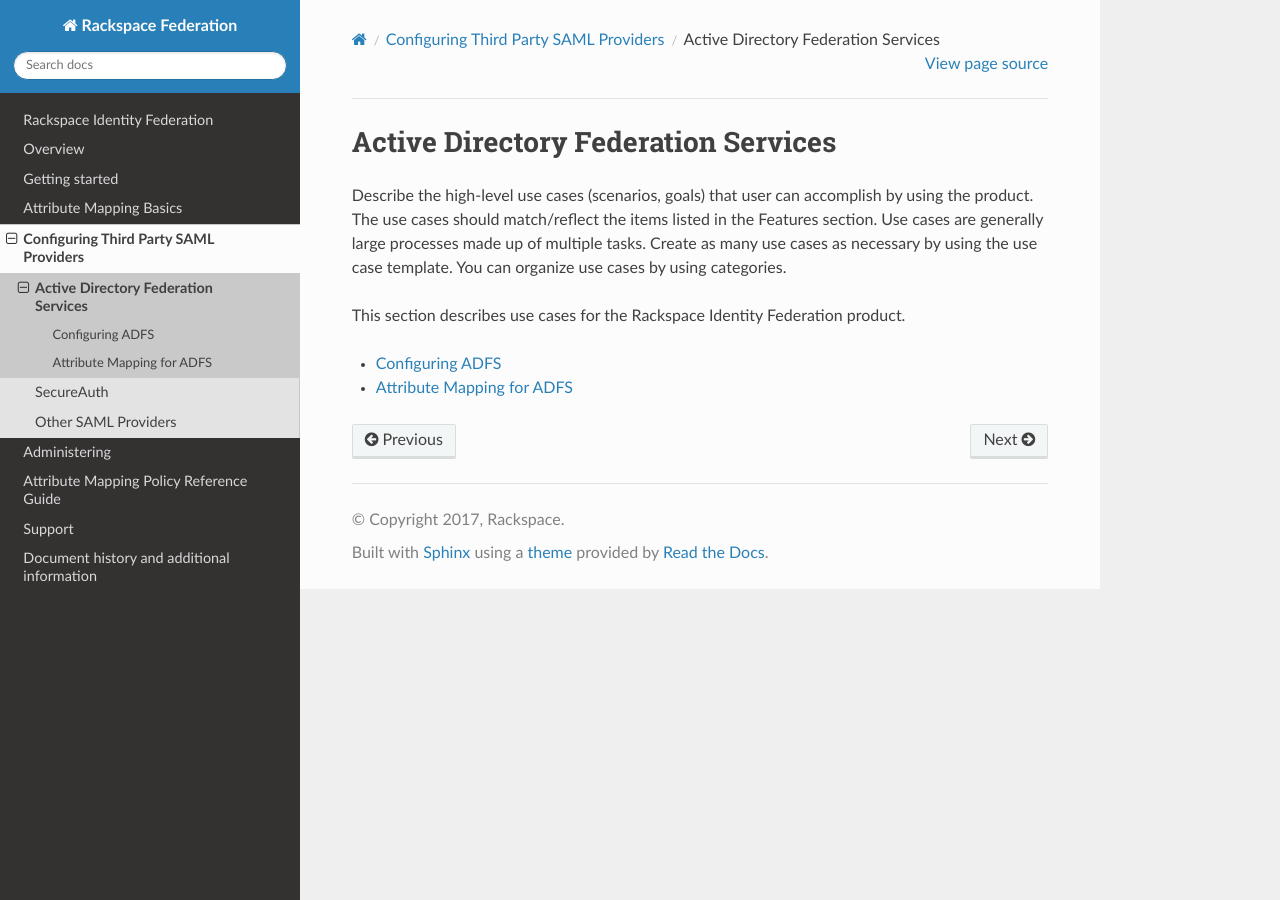
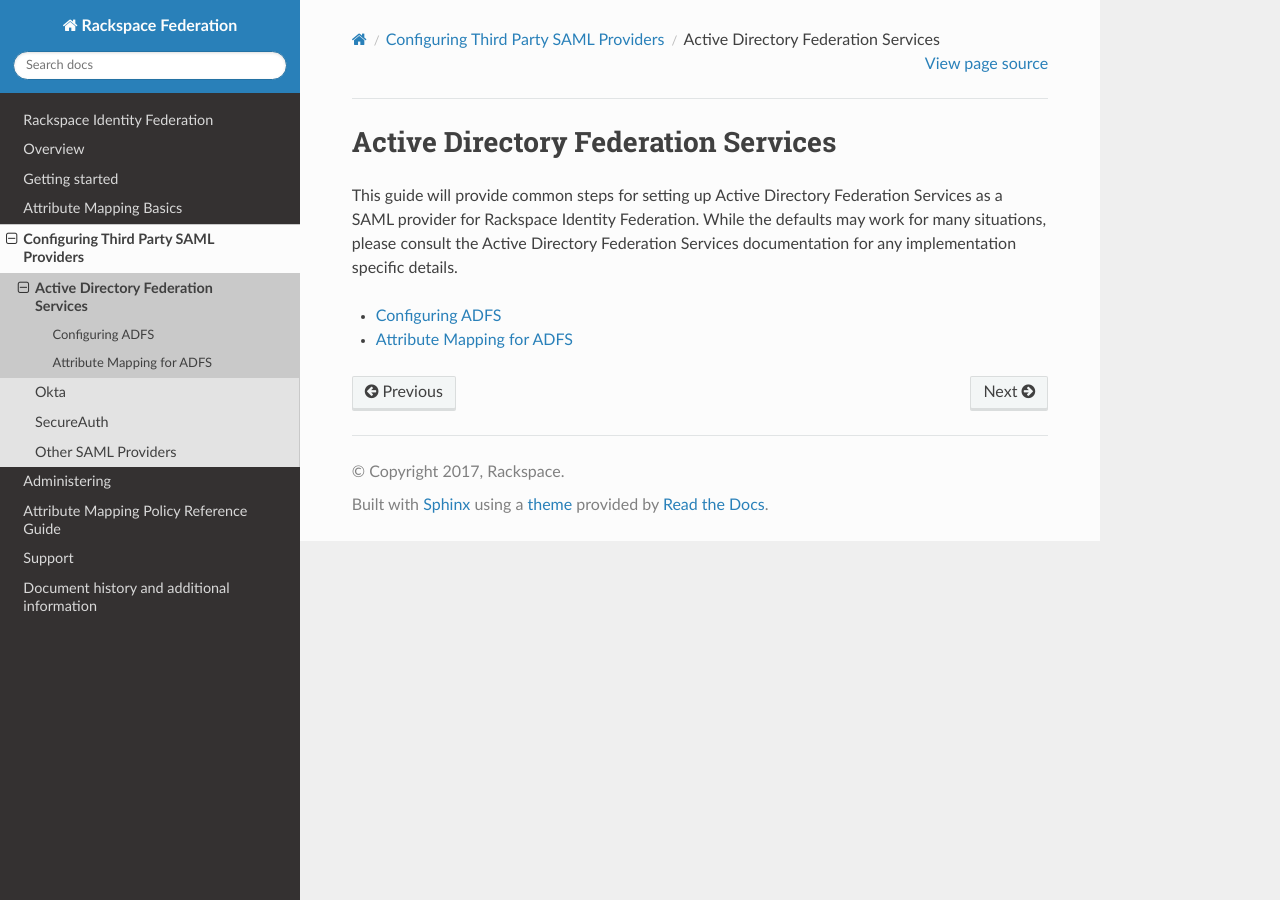
Before and after one commit to rackerlabs/docs-rackspace-federation, a Sphinx documentation site: the page built from doc/config-3p-saml/config-adfs/index.rst, in a window 1280 px wide. Built offline with Sphinx 7.4.7 and the Read the Docs theme 2.0.0, drawn with Linux system fonts in a browser that asks for light colours; pages that are not in the unit, such as notebooks, are missing from menus; the version number could not be read and is left out.

Commit message:
More unref and index

```diff
--- a/doc/config-3p-saml/config-adfs/index.rst
+++ b/doc/config-3p-saml/config-adfs/index.rst
@@ -4,13 +4,11 @@
 Active Directory Federation Services
 ====================================
 
-Describe the high-level use cases (scenarios, goals) that user can accomplish
-by using the product. The use cases should match/reflect the items listed in
-the Features section. Use cases are generally large processes made up of
-multiple tasks. Create as many use cases as necessary by using the use case
-template. You can organize use cases by using categories.
+This guide will provide common steps for setting up Active Directory Federation
+Services as a SAML provider for |service|. While the defaults may work for many
+situations, please consult the Active Directory Federation Services
+documentation for any implementation specific details.
 
-This section describes use cases for the |product name| product.
 
 .. toctree::
    :maxdepth: 1
```
Also changed, not shown: doc/config-3p-saml/config-okta/index.rst (added, +16 -0 lines), stashed_unref_files/attribmapping-basics/mgcp-mapping.rst (renamed from doc/attribmapping-basics/mgcp-mapping.rst), stashed_unref_files/getting-started/navigating.rst (renamed from doc/getting-started/navigating.rst), stashed_unref_files/installing/index.rst (renamed from doc/installing/index.rst), stashed_unref_files/installing/invoking.rst (renamed from doc/installing/invoking.rst), stashed_unref_files/installing/planning.rst (renamed from doc/installing/planning.rst).
